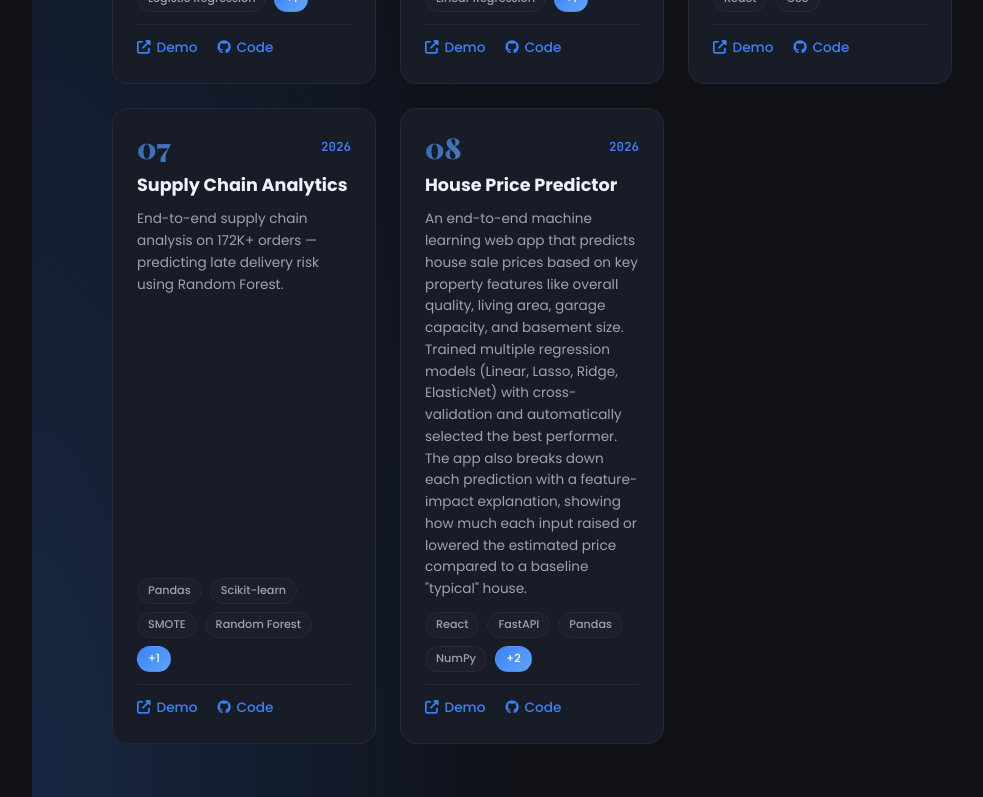
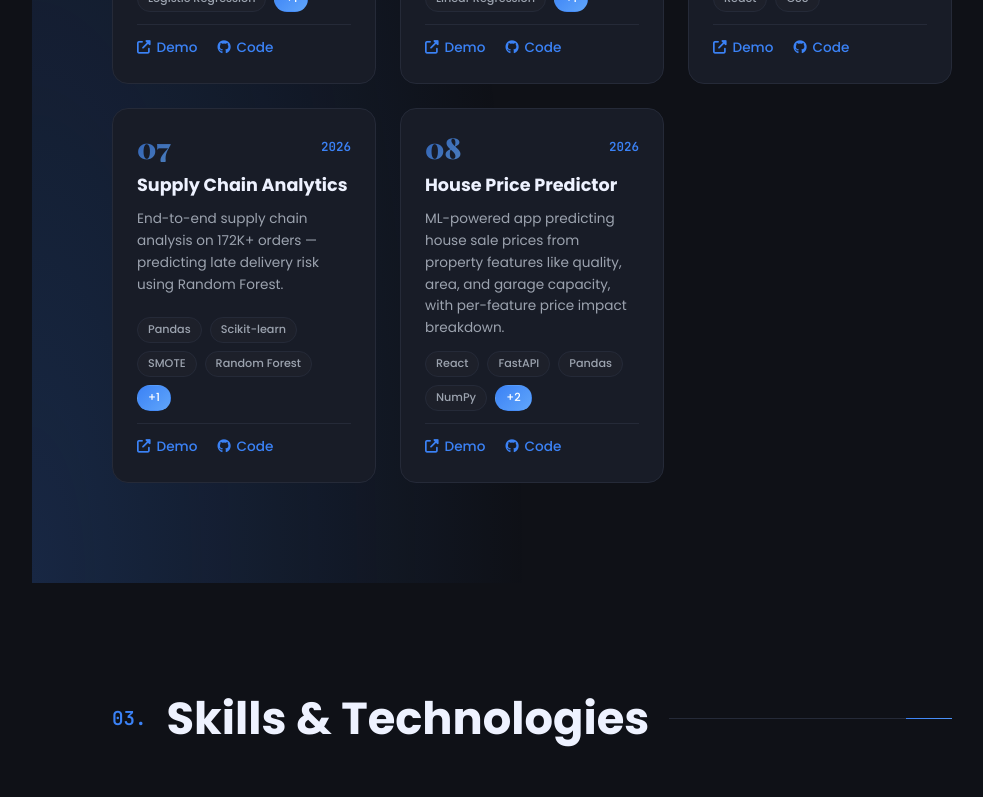
Before and after one commit to jeelptl2005/jeelptlportfolio, a React (Create React App) app in the folder frontend/: page / in a window 1280 px wide. Shown: the part 3154-3951 px from the top of the page, without its empty margins (248-1231 px from the left). Built offline with nearby package versions, Linux system fonts and the light colour scheme.

Commit message:
Update Projects.jsx

```diff
--- a/frontend/src/sections/Projects.jsx
+++ b/frontend/src/sections/Projects.jsx
@@ -70,7 +70,7 @@ const projects = [
         num: '08',
         title: 'House Price Predictor',
         year: '2026',
-        desc: 'An end-to-end machine learning web app that predicts house sale prices based on key property features like overall quality, living area, garage capacity, and basement size. Trained multiple regression models (Linear, Lasso, Ridge, ElasticNet) with cross-validation and automatically selected the best performer. The app also breaks down each prediction with a feature-impact explanation, showing how much each input raised or lowered the estimated price compared to a baseline "typical" house.',
+        desc: 'ML-powered app predicting house sale prices from property features like quality, area, and garage capacity, with per-feature price impact breakdown.',
         tech: ['React', 'FastAPI', 'Pandas', 'NumPy', 'Scikit-learn', 'ElasticNet Regression'],
         demo: 'http://jp-housepredictor.versel.app',
         code: 'https://github.com/jeelptl2005/DATA-SCIENCE/tree/main/HousePred',
```
